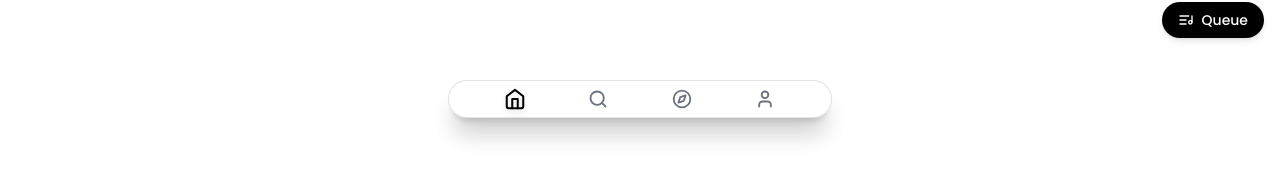
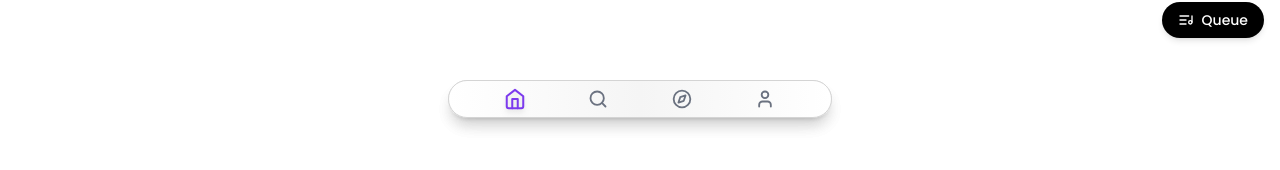
Before and after one commit to Arsenic-23/Vibie-front, a React (Vite) app: page /home in a window 1280 px wide. Shown: the part 666-836 px from the top of the page. Built offline with nearby package versions, Linux system fonts and the light colour scheme.

Commit message:
Update NavigationBar.jsx

```diff
--- a/src/components/NavigationBar.jsx
+++ b/src/components/NavigationBar.jsx
@@ -18,13 +18,15 @@ export default function NavigationBar() {
   };
 
   return (
-    <nav className="fixed bottom-4 left-1/2 transform -translate-x-1/2
-      bg-white dark:bg-black
-      text-black dark:text-white
-      shadow-xl rounded-full px-6 py-2
+    <nav
+      className="fixed bottom-4 left-1/2 transform -translate-x-1/2
+      bg-gradient-to-r from-white via-neutral-100 to-white dark:from-neutral-900 dark:via-neutral-800 dark:to-neutral-900
+      text-neutral-800 dark:text-neutral-200
+      shadow-lg rounded-full px-6 py-2
       flex justify-around items-center z-50 w-[85%] max-w-sm
-      backdrop-blur-md border border-black/10 dark:border-white/10
-      transition-colors duration-300">
+      backdrop-blur-md border border-neutral-300 dark:border-neutral-700
+      transition-all duration-300"
+    >
       <NavItem
         icon={<Home size={20} strokeWidth={2.2} />}
         label="Home"
@@ -63,7 +65,7 @@ export default function NavigationBar() {
       />
 
       {popup && (
-        <div className="absolute bottom-14 bg-black text-white px-3 py-1.5 rounded-md text-xs opacity-90 shadow-md transition-all duration-300">
+        <div className="absolute bottom-14 bg-black/80 dark:bg-white/10 text-white dark:text-white px-3 py-1.5 rounded-md text-xs opacity-90 shadow-md transition-all duration-300">
           {popup}
         </div>
       )}
@@ -84,7 +86,7 @@ function NavItem({ icon, label, path, currentPath, navigate, onLongPressStart, o
       onTouchEnd={onLongPressEnd}
       className={`flex flex-col items-center transition-all duration-300 ${
         isActive
-          ? 'text-black dark:text-white scale-110 drop-shadow-md'
+          ? 'text-primary dark:text-white scale-110 drop-shadow-md'
           : 'text-gray-500 dark:text-gray-400 hover:text-black dark:hover:text-white'
       }`}
     >
```
